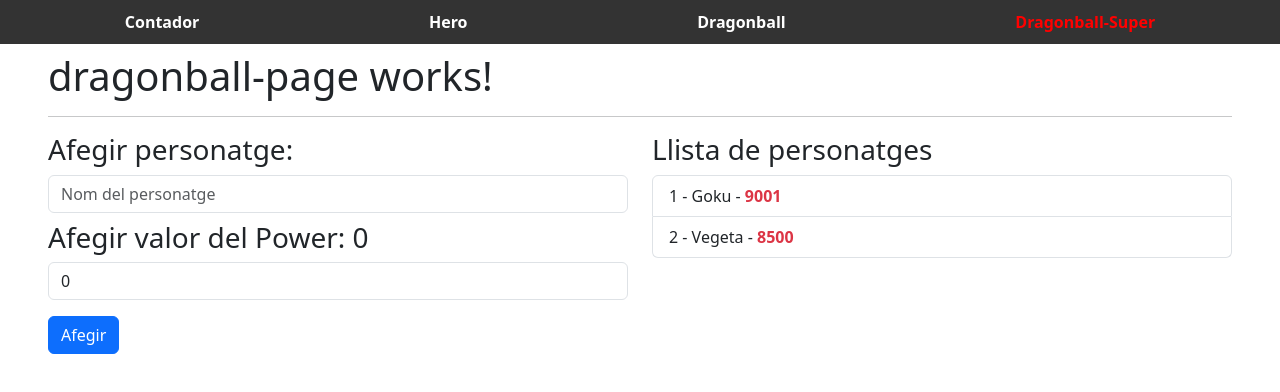
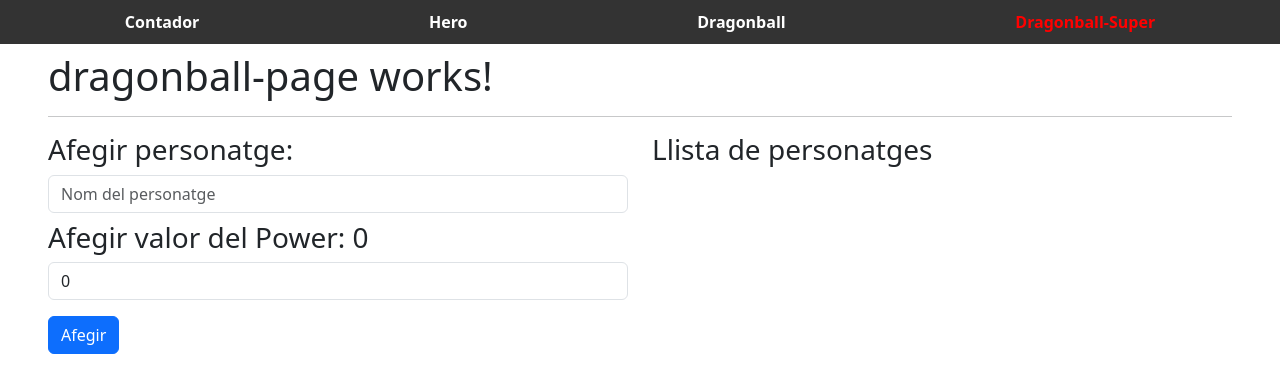
Before and after one commit to jaumevc/capFormacioAngular, an Angular app in the folder 02-bases/: page /dragonball-super in a window 1280 px wide. Shown: the top 392 px of the page. Built offline with nearby package versions, Linux system fonts and the light colour scheme.

Commit message:
5.59 SIGNAL OUTPUT(). Emetre valors

```diff
--- a/02-bases/src/app/components/dragonball/character-add/character-add.html
+++ b/02-bases/src/app/components/dragonball/character-add/character-add.html
@@ -1,5 +1,3 @@
-<!-- <p>character-add works!</p> -->
-
 <h3>Afegir personatge: {{name()}}</h3>
 
         <input
@@ -22,5 +20,4 @@
 
         <button
             class="btn btn-primary mt-2"
-            (click)="addPersonatge()"
-        >Afegir</button>
+            (click)="addPersonatge()">Afegir</button>
--- a/02-bases/src/app/components/dragonball/character-list/character-list.ts
+++ b/02-bases/src/app/components/dragonball/character-list/character-list.ts
@@ -10,9 +10,7 @@
 })
 export class CharacterList {
   characters = input.required<Character[]>();
-
+  listName = input.required<string>();
   // powerStyles = input.required<PowerStyle[]>();
 
-  listName = input.required<string>();
-
 }
--- a/02-bases/src/app/pages/dragonball-super/dragonball-super-page.component.html
+++ b/02-bases/src/app/pages/dragonball-super/dragonball-super-page.component.html
@@ -1,6 +1,7 @@
 <h1>dragonball-page works!</h1>
 <hr/>
 <section class="row">
+
     <div class="col-12 col-sm-6">
         <character-add (characterAdded)="onCharacterAdded($event)" />
     </div>
--- a/02-bases/src/app/pages/dragonball-super/dragonball-super-page.component.ts
+++ b/02-bases/src/app/pages/dragonball-super/dragonball-super-page.component.ts
@@ -24,8 +24,8 @@
 export class DragonballSuperPageComponent {
 
   characters = signal<Character[]>([
-    { id: 1, name: 'Goku', power: 9001 },
-    { id: 2, name: 'Vegeta', power: 8500 },
+    // { id: 1, name: 'Goku', power: 9001 },
+    // { id: 2, name: 'Vegeta', power: 8500 },
   ]);
 
    onCharacterAdded(character: Character) {
```
